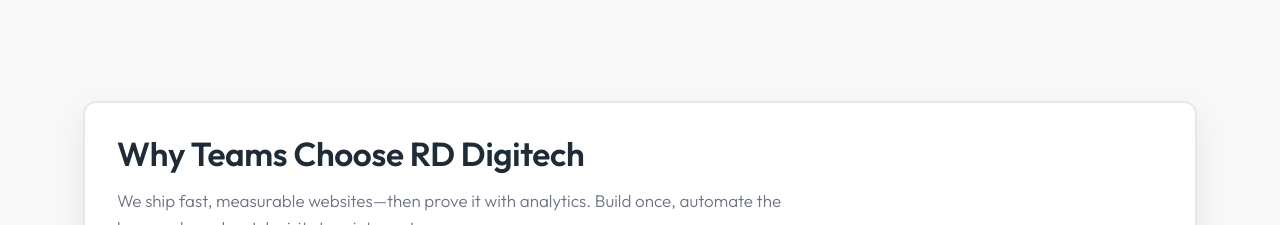
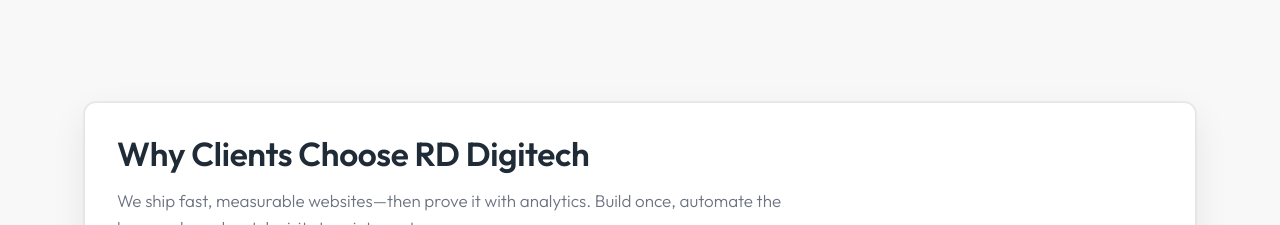
Before and after one commit to ralphdaryn/rddigitaltech, a Next.js app: page / in a window 1280 px wide. Shown: the part 1620-1845 px from the top of the page. Built offline with nearby package versions, Linux system fonts and the light colour scheme.

Commit message:
style advantage component

```diff
--- a/src/components/Advantage.tsx
+++ b/src/components/Advantage.tsx
@@ -68,7 +68,7 @@
         <div className="panel p-6 md:p-8 rounded-2xl">
           <header className="mb-6">
             <h2 id={headingId} className="text-2xl md:text-3xl font-semibold">
-              Why Teams Choose RD Digitech
+              Why Clients Choose RD Digitech
             </h2>
             <p className="mt-3 max-w-2xl font-light text-[color:var(--rd-muted)]">
               We ship fast, measurable websites—then prove it with analytics.
```
